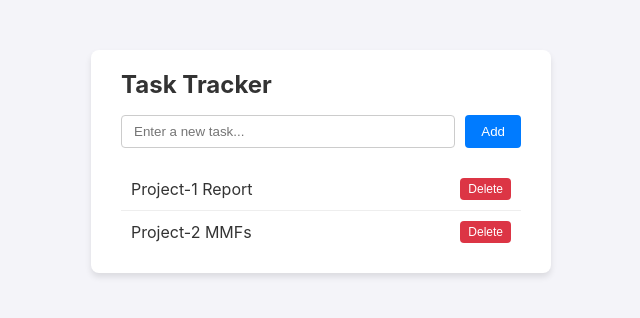
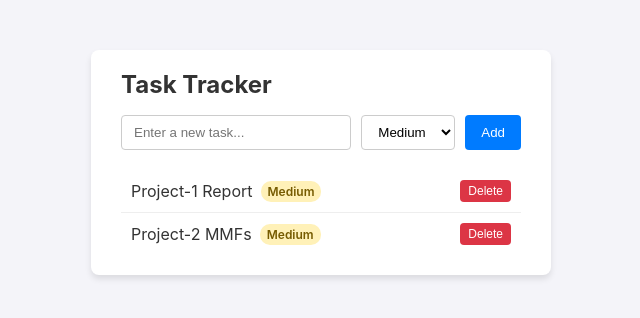
Before and after one commit to Mukesh-Codes/ta-workshop-starter-main, a Flask app: page / in a window 1280 px wide. Shown: the top 318 px of the page, without its empty margins (319-959 px from the left). Run offline with Flask 3, Linux system fonts and the light colour scheme.

Commit message:
Implement feature for issue #1

```diff
--- a/app.py
+++ b/app.py
@@ -1,6 +1,8 @@
-from flask import Flask, render_template, request, jsonify
+from flask import Flask, jsonify, render_template, request
 
 app = Flask(__name__)
+
+VALID_PRIORITIES = {"Low", "Medium", "High"}
 
 tasks = [
     {"id": 1, "title": "Project-1 Report"},
@@ -8,36 +10,66 @@ tasks = [
 ]
 next_id = 3
 
+
+def normalize_task_priority(task):
+    """Apply the default priority to a task when it is missing."""
+    if not task.get("priority"):
+        task["priority"] = "Medium"
+    return task
+
+
 @app.route('/')
 def index():
+    """Render the task tracker page."""
     return render_template('index.html')
+
 
 @app.route('/api/tasks', methods=['GET'])
 def get_tasks():
+    """Return all tasks with normalized priorities."""
+    for task in tasks:
+        normalize_task_priority(task)
     return jsonify(tasks)
+
 
 @app.route('/api/tasks', methods=['POST'])
 def add_task():
+    """Create and return a task with a validated priority."""
     global next_id
     data = request.get_json()
 
-    if not data or not data.get('title'):
+    if not isinstance(data, dict) or not data.get('title'):
         return jsonify({"error": "Title is required"}), 400
+
+    priority = data.get("priority", "Medium")
+    if priority is None or (
+        isinstance(priority, str) and not priority.strip()
+    ):
+        priority = "Medium"
+
+    if not isinstance(priority, str) or priority not in VALID_PRIORITIES:
+        return jsonify({
+            "error": "Priority must be Low, Medium, or High"
+        }), 400
 
     new_task = {
         "id": next_id,
-        "title": data['title']
+        "title": data['title'],
+        "priority": priority
     }
     tasks.append(new_task)
     next_id += 1
 
     return jsonify(new_task), 201
 
+
 @app.route('/api/tasks/<int:task_id>', methods=['DELETE'])
 def delete_task(task_id):
+    """Delete a task by its identifier."""
     global tasks
-    tasks = [t for t in tasks if t['id'] != task_id]
+    tasks = [task for task in tasks if task['id'] != task_id]
     return jsonify({"result": "success"}), 200
+
 
 if __name__ == '__main__':
     app.run(debug=True, port=5000)
--- a/static/app.js
+++ b/static/app.js
@@ -1,3 +1,5 @@
+const validPriorities = ['Low', 'Medium', 'High'];
+
 document.addEventListener('DOMContentLoaded', fetchTasks);
 
 async function fetchTasks() {
@@ -7,28 +9,47 @@ async function fetchTasks() {
     taskList.innerHTML = '';
 
     tasks.forEach(task => {
+        const priority = validPriorities.includes(task.priority)
+            ? task.priority
+            : 'Medium';
         const li = document.createElement('li');
-        li.innerHTML = `
-            <span>${task.title}</span>
-            <button class="delete-btn" onclick="deleteTask(${task.id})">Delete</button>
-        `;
+        const taskDetails = document.createElement('div');
+        const title = document.createElement('span');
+        const priorityLabel = document.createElement('span');
+        const deleteButton = document.createElement('button');
+
+        title.textContent = task.title;
+        priorityLabel.textContent = priority;
+        priorityLabel.className = `priority priority-${priority.toLowerCase()}`;
+        deleteButton.textContent = 'Delete';
+        deleteButton.className = 'delete-btn';
+        deleteButton.addEventListener('click', () => deleteTask(task.id));
+
+        taskDetails.className = 'task-details';
+        taskDetails.appendChild(title);
+        taskDetails.appendChild(priorityLabel);
+        li.appendChild(taskDetails);
+        li.appendChild(deleteButton);
         taskList.appendChild(li);
     });
 }
 
 async function addTask() {
     const titleInput = document.getElementById('task-title');
+    const priorityInput = document.getElementById('task-priority');
     const title = titleInput.value.trim();
+    const priority = priorityInput.value || 'Medium';
 
     if (!title) return;
 
     await fetch('/api/tasks', {
         method: 'POST',
         headers: { 'Content-Type': 'application/json' },
-        body: JSON.stringify({ title })
+        body: JSON.stringify({ title, priority })
     });
 
     titleInput.value = '';
+    priorityInput.value = 'Medium';
     fetchTasks();
 }
 
--- a/static/style.css
+++ b/static/style.css
@@ -1,5 +1,6 @@
 body {
-    font-family: -apple-system, BlinkMacSystemFont, "Segoe UI", Roboto, Helvetica, Arial, sans-serif;
+    font-family: -apple-system, BlinkMacSystemFont, "Segoe UI", Roboto,
+        Helvetica, Arial, sans-serif;
     background-color: #f4f4f9;
     color: #333;
     display: flex;
@@ -12,7 +13,7 @@ body {
     background: white;
     padding: 20px 30px;
     border-radius: 8px;
-    box-shadow: 0 4px 6px rgba(0,0,0,0.1);
+    box-shadow: 0 4px 6px rgba(0, 0, 0, 0.1);
     width: 100%;
     max-width: 400px;
 }
@@ -28,11 +29,19 @@ h1 {
     margin-bottom: 20px;
 }
 
-input[type="text"] {
-    flex: 1;
+input[type="text"],
+select {
     padding: 8px 12px;
     border: 1px solid #ccc;
     border-radius: 4px;
+}
+
+input[type="text"] {
+    flex: 1;
+}
+
+select {
+    background-color: white;
 }
 
 button {
@@ -66,6 +75,36 @@ li:last-child {
     border-bottom: none;
 }
 
+.task-details {
+    display: flex;
+    align-items: center;
+    gap: 8px;
+    min-width: 0;
+}
+
+.priority {
+    font-size: 12px;
+    font-weight: 600;
+    padding: 3px 7px;
+    border-radius: 10px;
+    white-space: nowrap;
+}
+
+.priority-low {
+    color: #176b35;
+    background-color: #d9f2df;
+}
+
+.priority-medium {
+    color: #765b00;
+    background-color: #fff1b8;
+}
+
+.priority-high {
+    color: #a12626;
+    background-color: #fbd8d8;
+}
+
 .delete-btn {
     background-color: #dc3545;
     padding: 4px 8px;
--- a/templates/index.html
+++ b/templates/index.html
@@ -12,6 +12,11 @@
 
         <div class="task-input">
             <input type="text" id="task-title" placeholder="Enter a new task...">
+            <select id="task-priority" aria-label="Task priority">
+                <option value="Low">Low</option>
+                <option value="Medium" selected>Medium</option>
+                <option value="High">High</option>
+            </select>
             <button onclick="addTask()">Add</button>
         </div>
 
```
Also changed, not shown: tests/test_app.py (+84 -6 lines).
